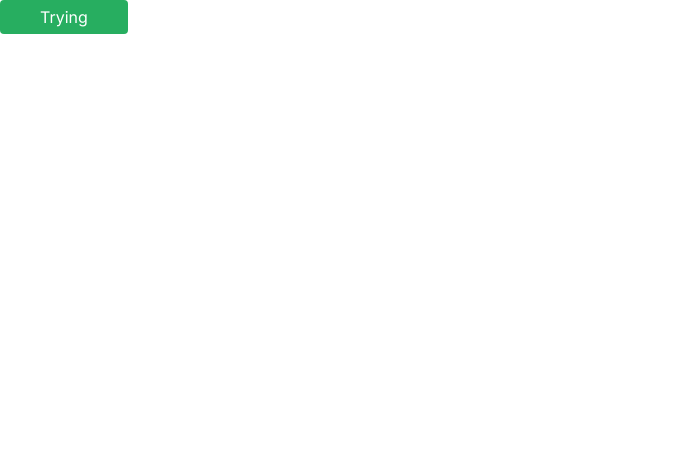
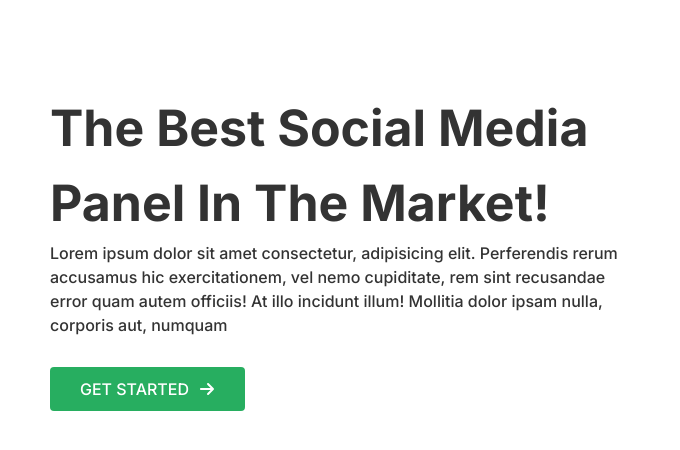
Before and after one commit to Derrick99234/famsup, a React (Create React App) app in the folder Frontend/: page / in a window 1280 px wide. Shown: the top 450 px of the page, without its empty margins (0-680 px from the left). Built offline with nearby package versions, Linux system fonts and the light colour scheme.

Commit message:
Designed the hero section

```diff
--- a/Frontend/src/components/Button/Button.js
+++ b/Frontend/src/components/Button/Button.js
@@ -1,12 +1,13 @@
 import React from 'react'
 
-function Button({ text, height, width, className, type }) {
+function Button({ text, height, width, className, type, icon: Icon }) {
   return (
     <button
-    className={`rounded bg-[#27ae60] px-[40px] py-[5px] ${className}`}
+    className={`rounded bg-[#27ae60] flex justify-center items-center gap-[10px] hover:bg-secondcolor ${className}`}
     type={type}
     style={{ height: height, width: width }}>
       {text}
+      {Icon && <Icon />}
     </button>
   )
 }
--- a/Frontend/src/pages/Join/Signin.jsx
+++ b/Frontend/src/pages/Join/Signin.jsx
@@ -60,7 +60,7 @@ function SignIn() {
             </div>
             <Button
               type="submit"
-              className="w-full text-white rounded-md hover:bg-[#8e44ad]"
+              className="w-full text-white px-[40px] py-[5px] rounded-md"
               text="Sign In"
             />
 
--- a/Frontend/src/pages/Join/Signup.jsx
+++ b/Frontend/src/pages/Join/Signup.jsx
@@ -72,7 +72,7 @@ function SignUp() {
             </div>
             <Button
               type="submit"
-              className="w-full text-white rounded-md hover:bg-[#8e44ad]"
+              className="w-full text-white rounded-md px-[40px] py-[5px]"
               text="Sign Up"
             />
             <div className="mt-4 text-center">
--- a/Frontend/src/pages/Landing/Landing.jsx
+++ b/Frontend/src/pages/Landing/Landing.jsx
@@ -1,13 +1,37 @@
-import React from 'react'
-import Button from '../../components/Button/Button'
+import React from "react";
+import Button from "../../components/Button/Button";
+import Hero from "../../assets/images/Gen Z.gif"
+import { Link } from "react-router-dom";
+import { FaArrowRight } from "react-icons/fa6";
 
 function Landing() {
   return (
-    <Button
-    text="Trying"
-    className="text-white"
-    />
-  )
+    <>
+      <div className="hero my-[70px] mxl:my-[50px]">
+        <div className="welcome bg-[white] px-[30px] py-[20px] sm:px-[50px] flex flex-col mxl:flex-row gap-[40px] mxl:gap-[0px] items-center mxl:justify-start justify-center">
+          <div className="welcometxtbtn flex flex-col justify-center items-center mxl:justify-start mxl:items-start">
+            <h2 className="text-myblack font-[700] font-Inter capitalize mxl:w-[70%] w-[90%]  text-[35px] sm:text-[45px] mxl:text-[50px] text-center mxl:text-start">
+              the best social media panel in the market!
+            </h2>
+            <p className="text-myblack text-[16px] font-[500] mxl:w-[70%] w-[90%] text-center mxl:text-start">
+              Lorem ipsum dolor sit amet consectetur, adipisicing elit.
+              Perferendis rerum accusamus hic exercitationem, vel nemo
+              cupiditate, rem sint recusandae error quam autem officiis! At illo
+              incidunt illum! Mollitia dolor ipsam nulla, corporis aut, numquam
+            </p>
+            <div className="btn flex justify-center mxl:justify-start mt-[30px]">
+              <Link to="/signup">
+                <Button text="get started" icon={FaArrowRight} className="uppercase text-white font-[500] px-[30px] py-[10px]" />
+              </Link>
+            </div>
+          </div>
+          <div className="welcomeimg sm:w-[70%] sm:flex sm:justify-center hidden">
+            <img src={Hero} alt="" />
+          </div>
+        </div>
+      </div>
+    </>
+  );
 }
 
-export default Landing
+export default Landing;
--- a/Frontend/tailwind.config.js
+++ b/Frontend/tailwind.config.js
@@ -7,7 +7,24 @@ module.exports = {
     extend: {
       fontFamily:{
         Inter: "'Inter', sans serif"
-      }
+      },
+      colors:{
+        firstcolor: "#3498db",
+        secondcolor: "#8e44ad",
+        thirdcolor: "#27ae60",
+        myblack: "#333333"
+      },
+      screens: {
+        'sm': '640px',   // Small screens and up
+        'md': '768px',   // Medium screens and up
+        'mxl': '1000px',
+        'lg': '1024px',  // Large screens and up
+        'xl': '1280px',  // Extra large screens and up
+        '2xl': '1536px', // 2XL screens and up
+        'xsm': '480px',  // Screens at least 480px wide
+        'xsl': '360px'
+
+      },
     },
   },
   plugins: [],
```
Also changed, not shown: Frontend/src/assets/images/Gen Z.gif (added).
